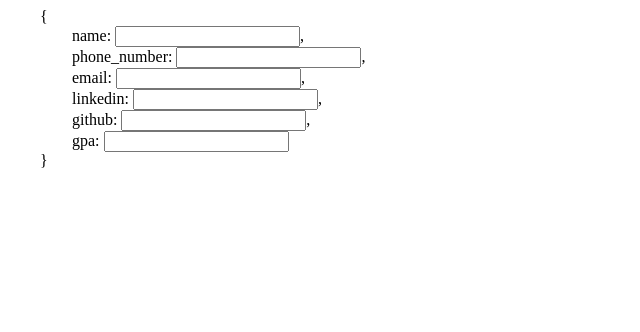
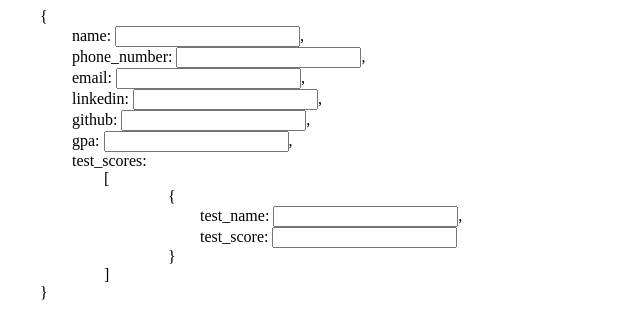
Before and after one commit to swag31415/cvlog, a plain HTML site: page index.html in a window 1280 px wide. Shown: the whole page, without its empty margins (0-640 px from the left). Drawn offline with Linux system fonts and the light colour scheme.

Commit message:
Added display for arrays and added a basic one for testing

```diff
--- a/index.html
+++ b/index.html
@@ -31,7 +31,14 @@
     // Converts json into an interactive string
     function to_istr(json) {
       var result = div()
-      switch (typeof json) {
+      if (Array.isArray(json)) {
+        result.append("[")
+        json.forEach(item => {
+          result.append(div(to_istr(item)))
+        });
+        result.contents().filter("div:not(:last-child)").append(",")
+        result.append("]")
+      } else switch (typeof json) {
         case "object":
           result.append("{")
           Object.keys(json).forEach(id => {
@@ -46,17 +53,23 @@
       return result
     }
 
-    const required_input = () => get_input(true)
-    const input = () => get_input()
+    const input = () => get_input(true)
+    const optional_input = () => get_input()
 
     $("body").append(to_istr(
       {
-        "name": required_input,
-        "phone_number": required_input,
-        "email": required_input,
-        "linkedin": input,
-        "github": input,
-        "gpa": input
+        "name": input,
+        "phone_number": input,
+        "email": input,
+        "linkedin": optional_input,
+        "github": optional_input,
+        "gpa": optional_input,
+        "test_scores": [
+          {
+            "test_name": input,
+            "test_score": input
+          }
+        ]
       }
     ))
   </script>
```
